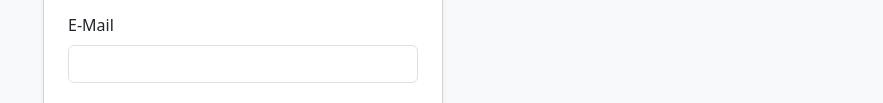
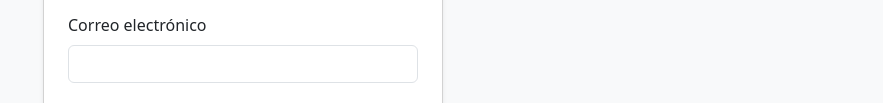
Before and after one commit to luisnrz1995/inventory-app, a plain HTML site: page frontend/registro.html in a window 1280 px wide. Shown: the part 327-430 px from the top of the page, without its empty margins (397-1280 px from the left). Drawn offline with nearby package versions, Linux system fonts and the light colour scheme.

Commit message:
minor changes

```diff
--- a/frontend/registro.html
+++ b/frontend/registro.html
@@ -26,7 +26,7 @@
           <input type="text" class="form-control" id="nombre" required />
         </div>
         <div class="mb-3">
-          <label for="correo" class="form-label">E-Mail</label>
+          <label for="correo" class="form-label">Correo electrónico</label>
           <input type="email" class="form-control" id="correo" required />
         </div>
         <div class="mb-3">
```
